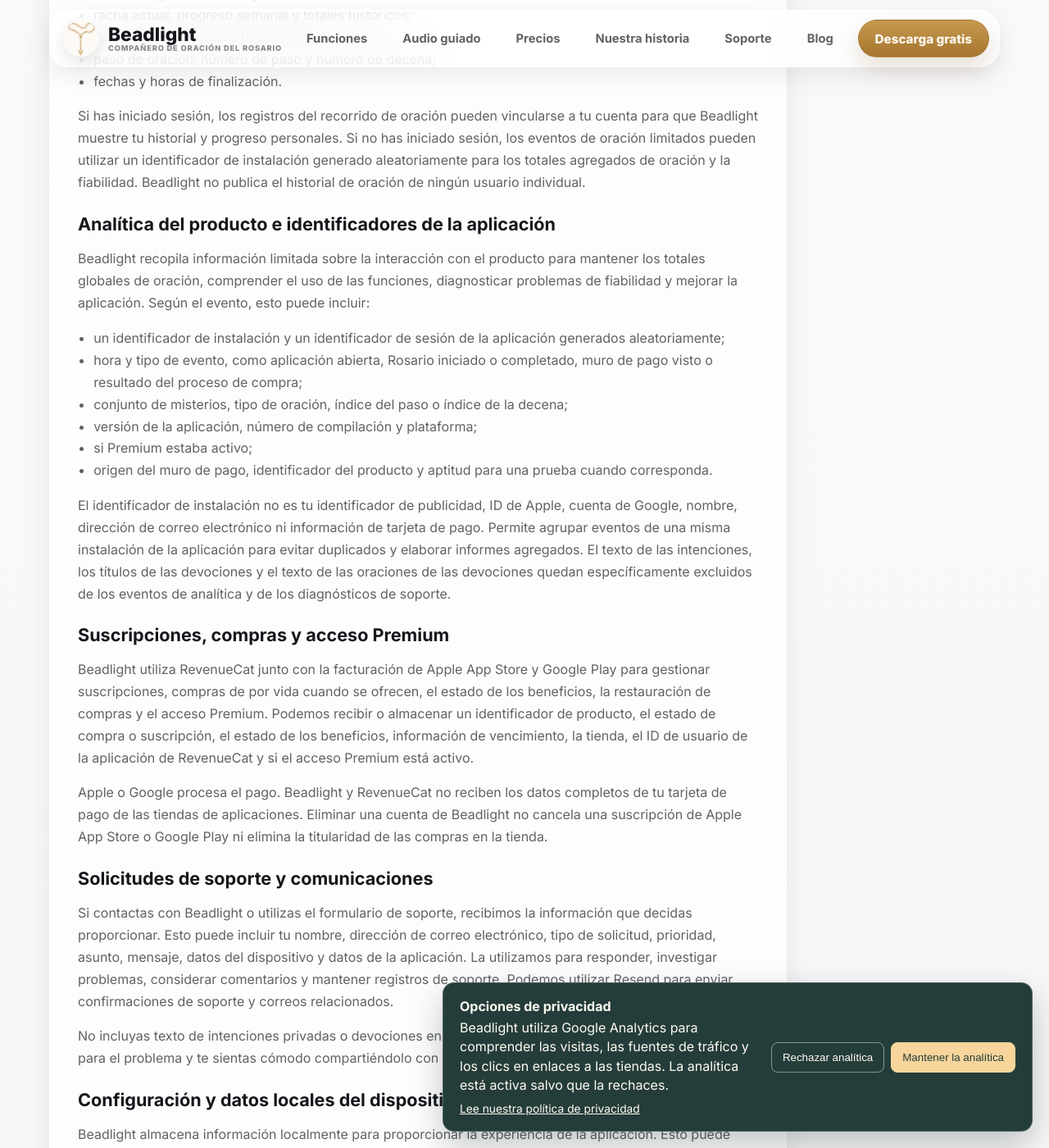
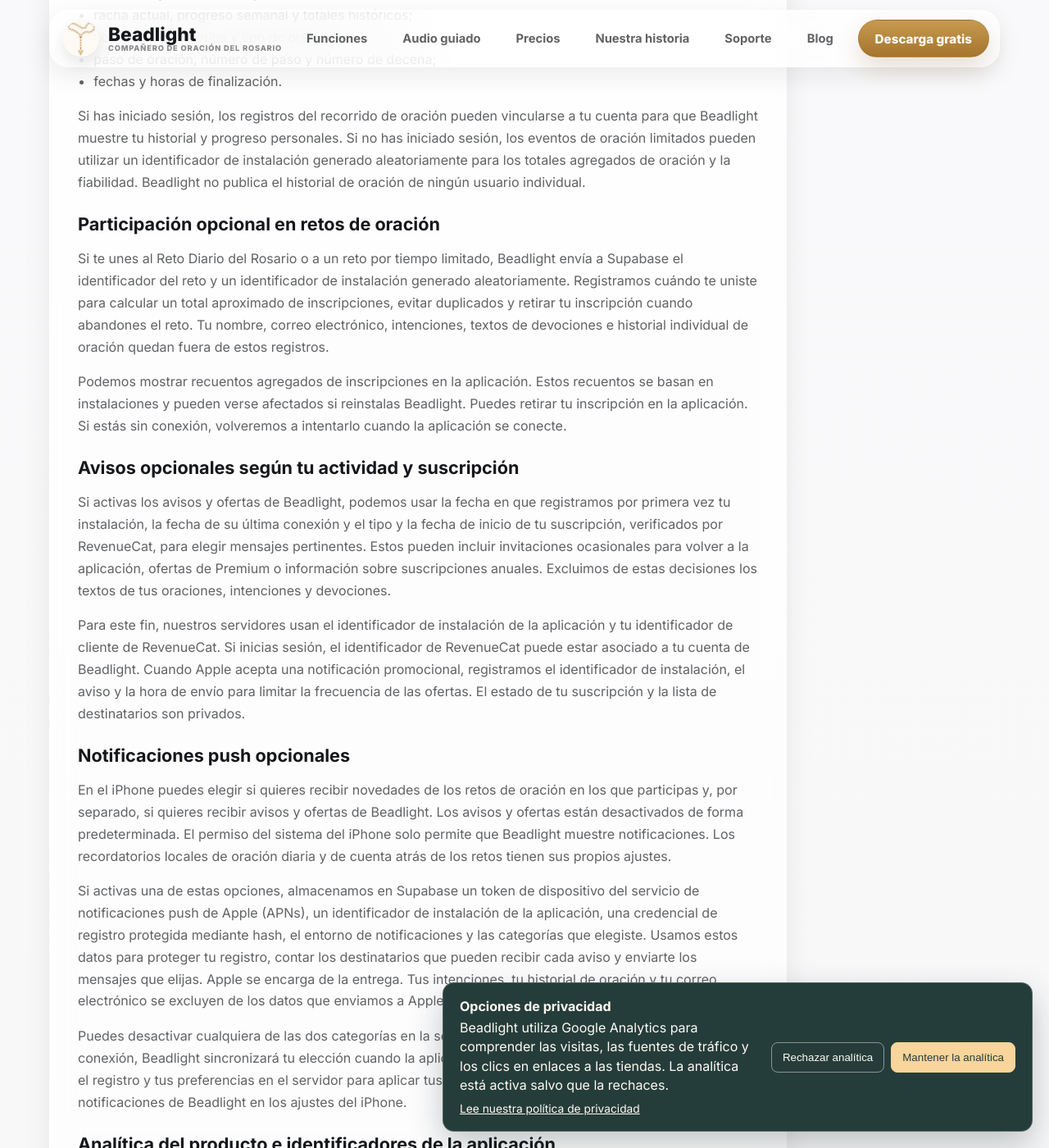
Before and after one commit to samwarb/beadlight, a Jekyll site: the page es/privacy/index.html, which Jekyll copies as it is, in a window 1280 px wide and 1400 px high, scrolled down 2218 px. Shown: the whole window at 82% size. Built offline with Jekyll 4.4.1, drawn with Linux system fonts in a browser that asks for light colours; some of the changed text lies outside the part shown.

Commit message:
Update Beadlight push notification privacy disclosures

```diff
--- a/es/privacy/index.html
+++ b/es/privacy/index.html
@@ -60,7 +60,7 @@
     <section class="roadmap-hero">
       <p class="eyebrow">Beadlight</p>
       <h1>Política de Privacidad</h1>
-      <p class="lead">Última actualización: 28 de julio de 2026</p>
+      <p class="lead">Última actualización: 18 de noviembre de 2026</p>
     </section>
 
     <section class="admin-panel legal-content">
@@ -167,6 +167,65 @@
         eventos de oración limitados pueden utilizar un identificador de instalación generado
         aleatoriamente para los totales agregados de oración y la fiabilidad. Beadlight no publica el
         historial de oración de ningún usuario individual.
+      </p>
+
+      <h3>Participación opcional en retos de oración</h3>
+      <p>
+        Si te unes al Reto Diario del Rosario o a un reto por tiempo limitado, Beadlight envía
+        a Supabase el identificador del reto y un identificador de instalación generado
+        aleatoriamente. Registramos cuándo te uniste para calcular un total aproximado de
+        inscripciones, evitar duplicados y retirar tu inscripción cuando abandones el reto.
+        Tu nombre, correo electrónico, intenciones, textos de devociones e historial individual
+        de oración quedan fuera de estos registros.
+      </p>
+      <p>
+        Podemos mostrar recuentos agregados de inscripciones en la aplicación. Estos recuentos
+        se basan en instalaciones y pueden verse afectados si reinstalas Beadlight. Puedes
+        retirar tu inscripción en la aplicación. Si estás sin conexión, volveremos a intentarlo
+        cuando la aplicación se conecte.
+      </p>
+
+      <h3>Avisos opcionales según tu actividad y suscripción</h3>
+      <p>
+        Si activas los avisos y ofertas de Beadlight, podemos usar la fecha en que registramos
+        por primera vez tu instalación, la fecha de su última conexión y el tipo y la fecha
+        de inicio de tu suscripción, verificados por RevenueCat, para elegir mensajes
+        pertinentes. Estos pueden incluir invitaciones ocasionales para volver a la aplicación,
+        ofertas de Premium o información sobre suscripciones anuales. Excluimos de estas
+        decisiones los textos de tus oraciones, intenciones y devociones.
+      </p>
+      <p>
+        Para este fin, nuestros servidores usan el identificador de instalación de la aplicación
+        y tu identificador de cliente de RevenueCat. Si inicias sesión, el identificador de
+        RevenueCat puede estar asociado a tu cuenta de Beadlight. Cuando Apple acepta una
+        notificación promocional, registramos el identificador de instalación, el aviso y la
+        hora de envío para limitar la frecuencia de las ofertas. El estado de tu suscripción
+        y la lista de destinatarios son privados.
+      </p>
+
+      <h3>Notificaciones push opcionales</h3>
+      <p>
+        En el iPhone puedes elegir si quieres recibir novedades de los retos de oración en los
+        que participas y, por separado, si quieres recibir avisos y ofertas de Beadlight.
+        Los avisos y ofertas están desactivados de forma predeterminada. El permiso del sistema
+        del iPhone solo permite que Beadlight muestre notificaciones. Los recordatorios locales
+        de oración diaria y de cuenta atrás de los retos tienen sus propios ajustes.
+      </p>
+      <p>
+        Si activas una de estas opciones, almacenamos en Supabase un token de dispositivo del
+        servicio de notificaciones push de Apple (APNs), un identificador de instalación de la
+        aplicación, una credencial de registro protegida mediante hash, el entorno de notificaciones
+        y las categorías que elegiste. Usamos estos datos para proteger tu registro, contar los
+        destinatarios que pueden recibir cada aviso y enviarte los mensajes que elijas. Apple
+        se encarga de la entrega. Tus intenciones, tu historial de oración y tu correo
+        electrónico se excluyen de los datos que enviamos a Apple con las notificaciones.
+      </p>
+      <p>
+        Puedes desactivar cualquiera de las dos categorías en la sección de avisos del Reto del
+        Rosario. Si estás sin conexión, Beadlight sincronizará tu elección cuando la aplicación
+        pueda conectarse de nuevo. Conservamos el registro y tus preferencias en el servidor para
+        aplicar tus elecciones. También puedes bloquear todas las notificaciones de Beadlight
+        en los ajustes del iPhone.
       </p>
 
       <h3>Analítica del producto e identificadores de la aplicación</h3>
@@ -291,6 +350,7 @@
 
       <ul>
         <li>para proporcionar las funciones de Rosario, devociones, intenciones, audio, recordatorios y accesibilidad que solicites;</li>
+        <li>para enviar novedades opcionales de los retos y, con tu consentimiento por separado, avisos y ofertas de Beadlight;</li>
         <li>para crear, autenticar, proteger y eliminar cuentas;</li>
         <li>para almacenar y sincronizar contenido privado de la cuenta entre dispositivos en los que hayas iniciado sesión;</li>
         <li>para mostrar rachas, totales, historial y progreso de oración;</li>
@@ -327,7 +387,7 @@
       <ul>
         <li><a href="https://supabase.com/privacy">Supabase</a>, para la autenticación, el almacenamiento de bases de datos, la sincronización, las funciones en la nube, los registros de oración, el soporte y la administración restringida;</li>
         <li><a href="https://www.revenuecat.com/privacy">RevenueCat</a>, para el estado de las compras, las suscripciones, la restauración y los beneficios Premium;</li>
-        <li><a href="https://www.apple.com/legal/privacy/">Apple</a>, para la distribución en App Store, la facturación y Sign in with Apple;</li>
+        <li><a href="https://www.apple.com/legal/privacy/">Apple</a>, para la distribución en App Store, la facturación, Sign in with Apple y la entrega de notificaciones push en el iPhone;</li>
         <li><a href="https://policies.google.com/privacy">Google</a>, para la distribución y facturación en Google Play, el inicio de sesión de Google y las fuentes del sitio web;</li>
         <li><a href="https://resend.com/legal/privacy-policy">Resend</a>, para el envío de correos relacionados con el soporte;</li>
         <li><a href="https://docs.github.com/en/site-policy/privacy-policies/github-general-privacy-statement">GitHub</a>, para el alojamiento del sitio web público.</li>
```
Also changed, not shown: privacy/index.html (+30 -24 lines).
